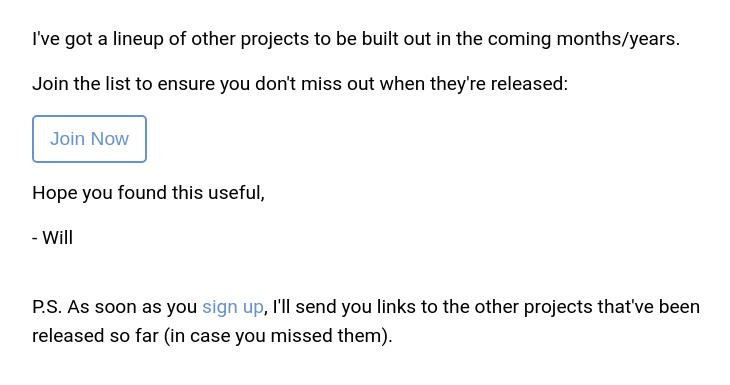
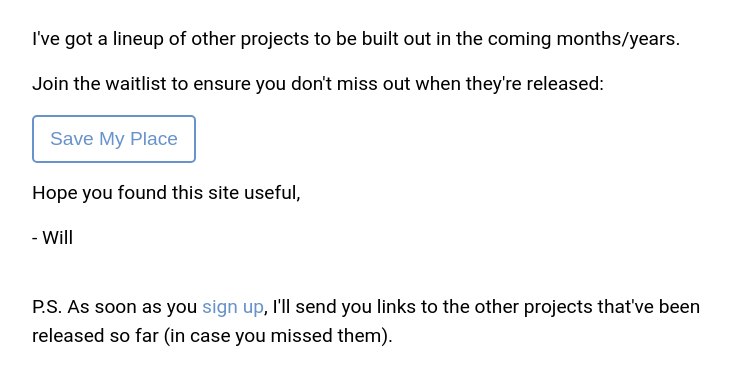
Before and after one commit to WillCBradley/crit.care, a plain HTML site: page whats-next.html in a window 1280 px wide. Shown: the part 195-580 px from the top of the page, without its empty margins (258-988 px from the left). Drawn offline with Linux system fonts and the light colour scheme.

Commit message:
Add files via upload

```diff
--- a/whats-next.html
+++ b/whats-next.html
@@ -15,9 +15,9 @@
     <h2 class="page-subtitle">What's Next?</h2>
 
     <p>I've got a lineup of other projects to be built out in the coming months/years.</p>
-    <p>Join the list to ensure you don't miss out when they're released:</p>
-    <a href="https://willcbradley.substack.com/subscribe" target="_blank"><button style="margin-bottom: 1rem; margin-top: 0;" class="subscribe">Join Now</button></a>
-    <p>Hope you found this useful,</p>
+    <p>Join the waitlist to ensure you don't miss out when they're released:</p>
+    <a href="https://willcbradley.substack.com/subscribe" target="_blank"><button style="margin-bottom: 1rem; margin-top: 0;" class="subscribe">Save My Place</button></a>
+    <p>Hope you found this site useful,</p>
     <p> - Will</p>
     <br>
     <p>P.S. As soon as you <a href="https://willcbradley.substack.com/subscribe?" target="_blank">sign up</a>, I'll send you links to the other projects that've been released so far (in case you missed them).</p>
```
